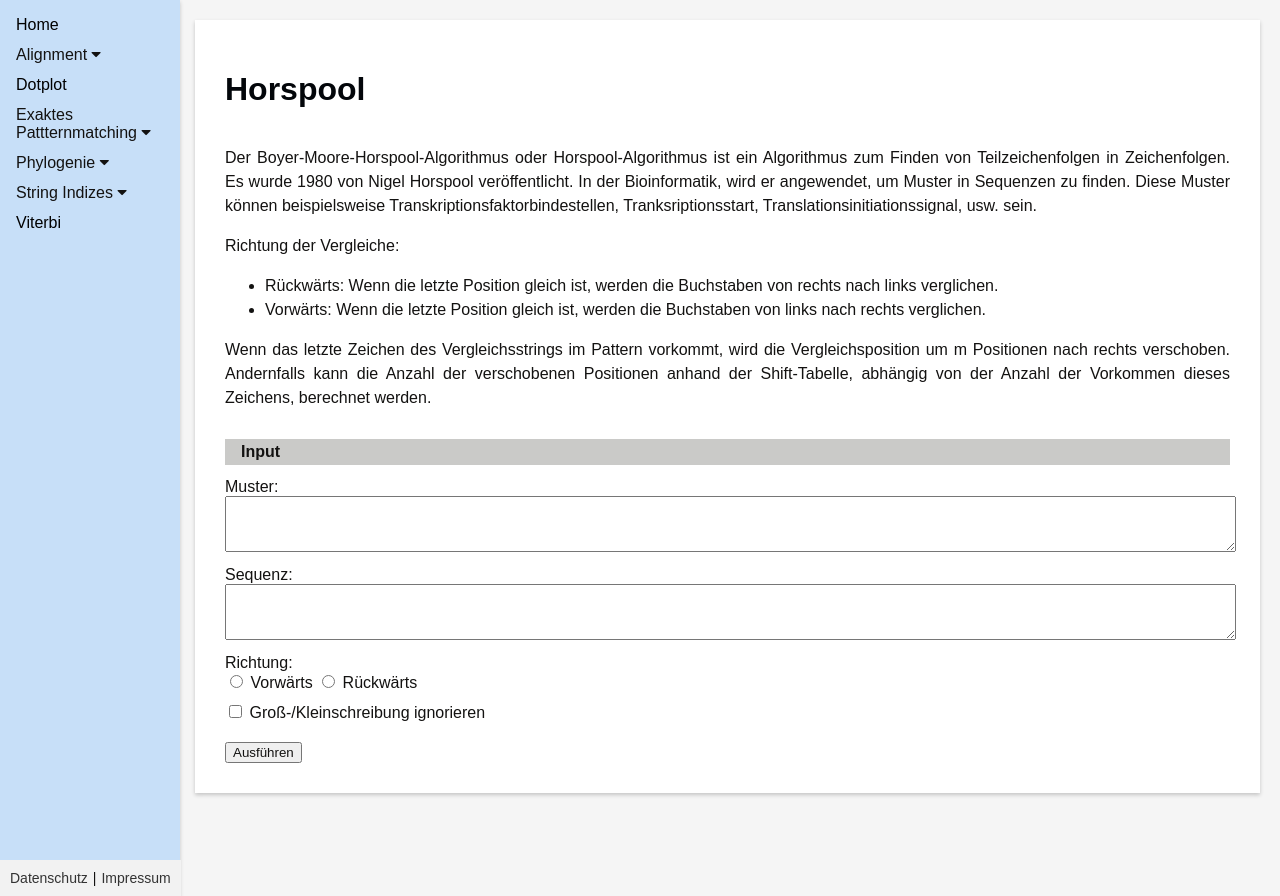
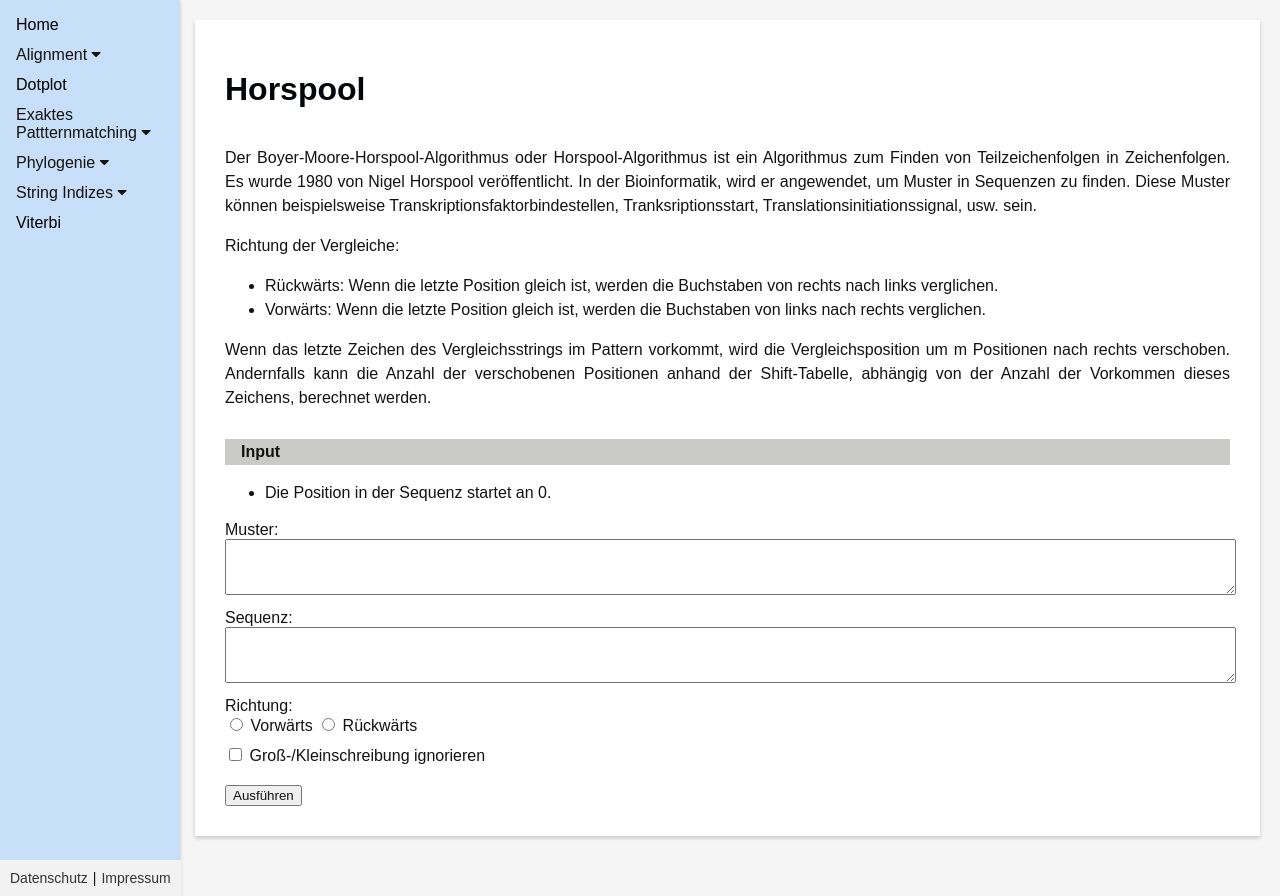
Before and after one commit to ngdqtram99/bioinformatics-hub, a Django app: page /horspool/ in a window 1280 px wide. Run offline with Django 4.2, Linux system fonts and the light colour scheme; parts of the project's set-up code (start-up, migrations or seed data) failed here and were passed over.

```diff
--- a/webapp/templates/horspool.html
+++ b/webapp/templates/horspool.html
@@ -22,6 +22,11 @@
   </p>
   </div>
     <h2> Input </h2>
+    <ul>
+        <li>
+      <p class="custom-paragraph">
+        Die Position in der Sequenz startet an 0.
+    </ul>
     <form method="POST" action="{% url 'horspool' %}">
         {% csrf_token %}
         <div class="form-field {% if form.pattern.errors %}has-error{% endif %}">
--- a/webapp/templates/simple_search.html
+++ b/webapp/templates/simple_search.html
@@ -14,7 +14,11 @@
     </p>
     </div>
     <h2>Input</h2>
-
+    <ul>
+        <li>
+      <p class="custom-paragraph">
+        Die Position in der Sequenz startet an 0.
+    </ul>
     <form method="POST" action="{% url 'simple_search' %}">
         {% csrf_token %}
         <div class="form-field {% if form.pattern.errors %}has-error{% endif %}">
```
